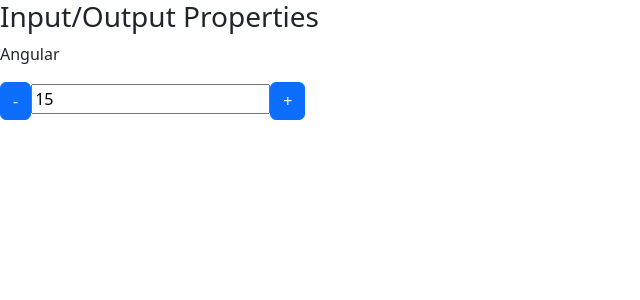
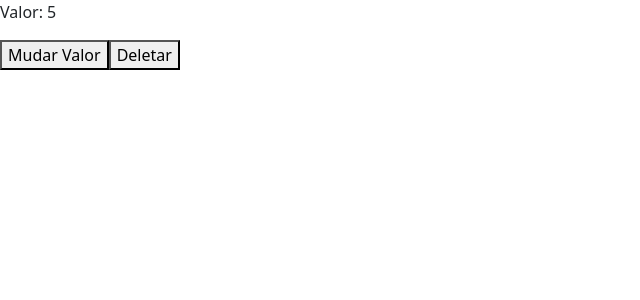
Before and after one commit to mariopuebla17/curso-angular, an Angular app in the folder data-binding/: page / in a window 1280 px wide. Shown: the top 300 px of the page, without its empty margins (0-640 px from the left). Built offline with nearby package versions, Linux system fonts and the light colour scheme.

Commit message:
aula 15
Conhecimentos adquiridos na aula 15

```diff
--- a/data-binding/src/app/app.component.html
+++ b/data-binding/src/app/app.component.html
@@ -1 +1,4 @@
-<app-data-binding></app-data-binding>
+<!-- <app-data-binding></app-data-binding> -->
+<app-ciclo [valorInicial]="valor" *ngIf="!deletarCiclo"></app-ciclo>
+<button (click)="mudarValor()">Mudar Valor</button>
+<button (click)="destruirCiclo()">Deletar</button>
--- a/data-binding/src/app/app.component.ts
+++ b/data-binding/src/app/app.component.ts
@@ -6,5 +6,17 @@
   styleUrls: ['./app.component.css']
 })
 export class AppComponent {
-  title = 'data-binding';
+
+  valor: number = 5;
+
+  deletarCiclo: boolean = false;
+
+  mudarValor() {
+    this.valor++;
+  }
+
+  destruirCiclo() {
+    this.deletarCiclo = true;
+  }
+
 }
--- a/data-binding/src/app/app.module.ts
+++ b/data-binding/src/app/app.module.ts
@@ -8,13 +8,15 @@
 import { DataBindingComponent } from './data-binding/data-binding.component';
 import { InputPropertyComponent } from './input-property/input-property.component';
 import { OutputPropertyComponent } from './output-property/output-property.component';
+import { CicloComponent } from './ciclo/ciclo.component';
 
 @NgModule({
   declarations: [
     AppComponent,
     DataBindingComponent,
     InputPropertyComponent,
-    OutputPropertyComponent
+    OutputPropertyComponent,
+    CicloComponent
   ],
   imports: [
     BrowserModule,
--- /dev/null
+++ b/data-binding/src/app/ciclo/ciclo.component.html
@@ -0,0 +1,3 @@
+<p>
+    Valor: {{ valorInicial }}
+</p>
--- /dev/null
+++ b/data-binding/src/app/ciclo/ciclo.component.ts
@@ -0,0 +1,53 @@
+import { AfterContentChecked, AfterContentInit, AfterViewChecked, AfterViewInit, Component, DoCheck, OnDestroy, OnInit, OnChanges, Input } from '@angular/core';
+
+@Component({
+  selector: 'app-ciclo',
+  templateUrl: './ciclo.component.html',
+  styleUrls: ['./ciclo.component.css']
+})
+export class CicloComponent implements OnChanges, OnInit, DoCheck,
+AfterContentInit, AfterContentChecked, AfterViewInit, AfterViewChecked, OnDestroy {
+
+  @Input() valorInicial: number = 10;
+
+  constructor() {
+    this.log('constructor');
+   }
+
+   ngOnChanges() {
+    this.log('ngOnChanges');
+   }
+
+  ngOnInit() {
+    this.log('ngOnInit');
+  }
+
+  ngDoCheck() {
+    this.log('ngDoCheck');
+  }
+
+  ngAfterContentInit() {
+    this.log('ngAfterContentInit');
+  }
+
+  ngAfterContentChecked() {
+    this.log('ngAfterContentChecked');
+  }
+
+  ngAfterViewChecked() {
+    this.log('ngAfterViewChecked');
+  }
+
+  ngOnDestroy() {
+    this.log('ngOnDestroy');
+  }
+
+  ngAfterViewInit() {
+    this.log('ngAfterViewInit');
+  }
+
+  private log(hook: string) {
+    console.log(hook);
+  };
+
+}
```
Also changed, not shown: data-binding/src/app/ciclo/ciclo.component.css (added), 1 other file (tests, documents, lock files or other folders).
